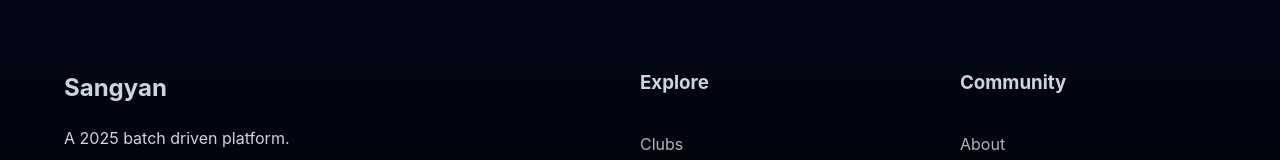
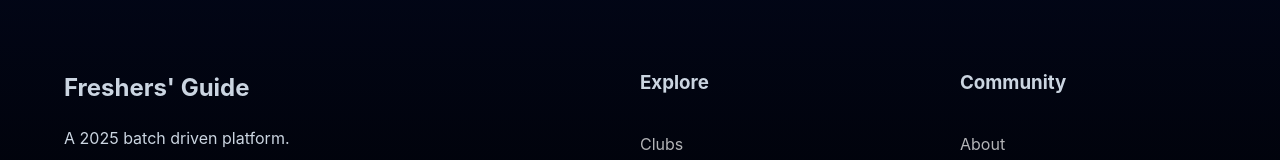
Before and after one commit to absolutelykye/freshers-portal, a React (Vite) app: page / in a window 1280 px wide. Shown: the part 2399-2559 px from the top of the page. Built offline with nearby package versions, Linux system fonts and the light colour scheme; a web font is replaced by a local one.

Commit message:
you will never know what i changed hahahahah

```diff
--- a/src/pages/Home.jsx
+++ b/src/pages/Home.jsx
@@ -213,7 +213,7 @@ export default function Home() {
   <div className="footer-grid">
 
     <div className="footer-brand">
-      <h2>Sangyan</h2>
+      <h2>Freshers' Guide</h2>
 
       <p>
         A 2025 batch driven platform.
```
